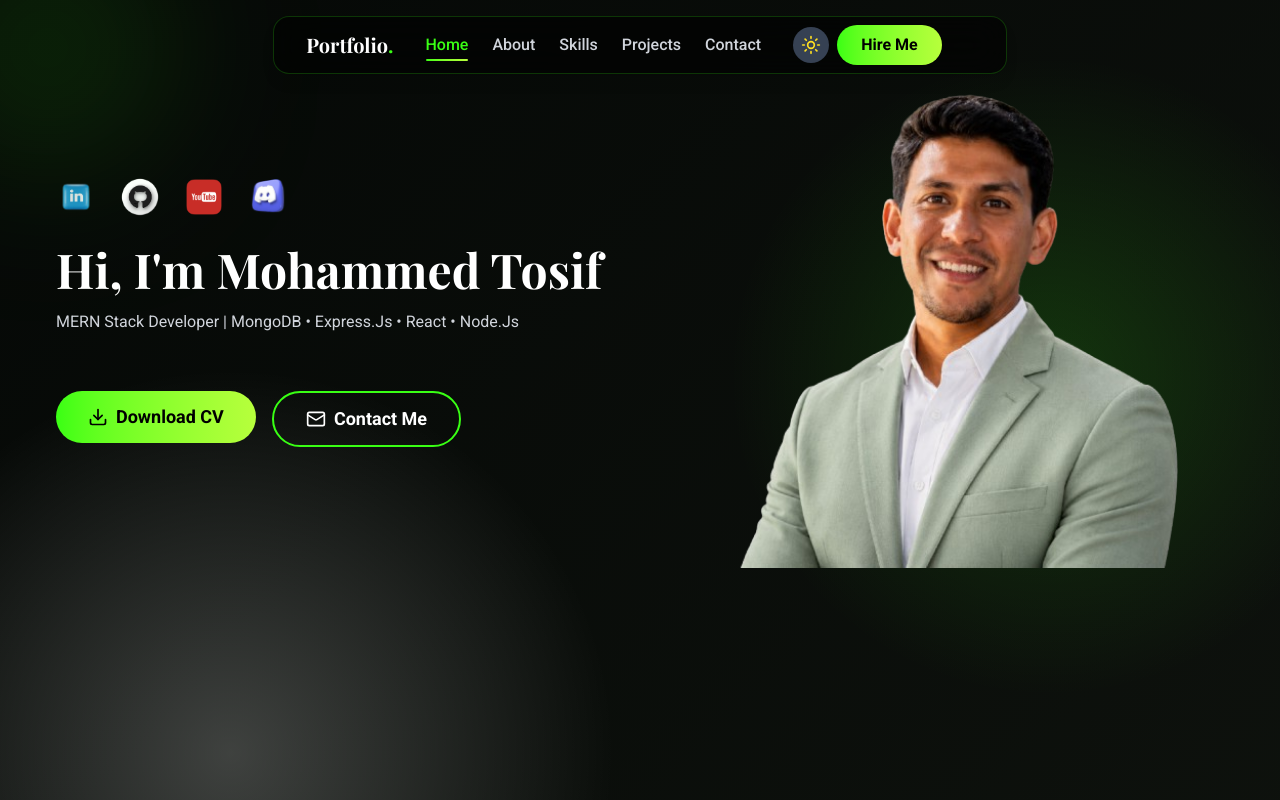
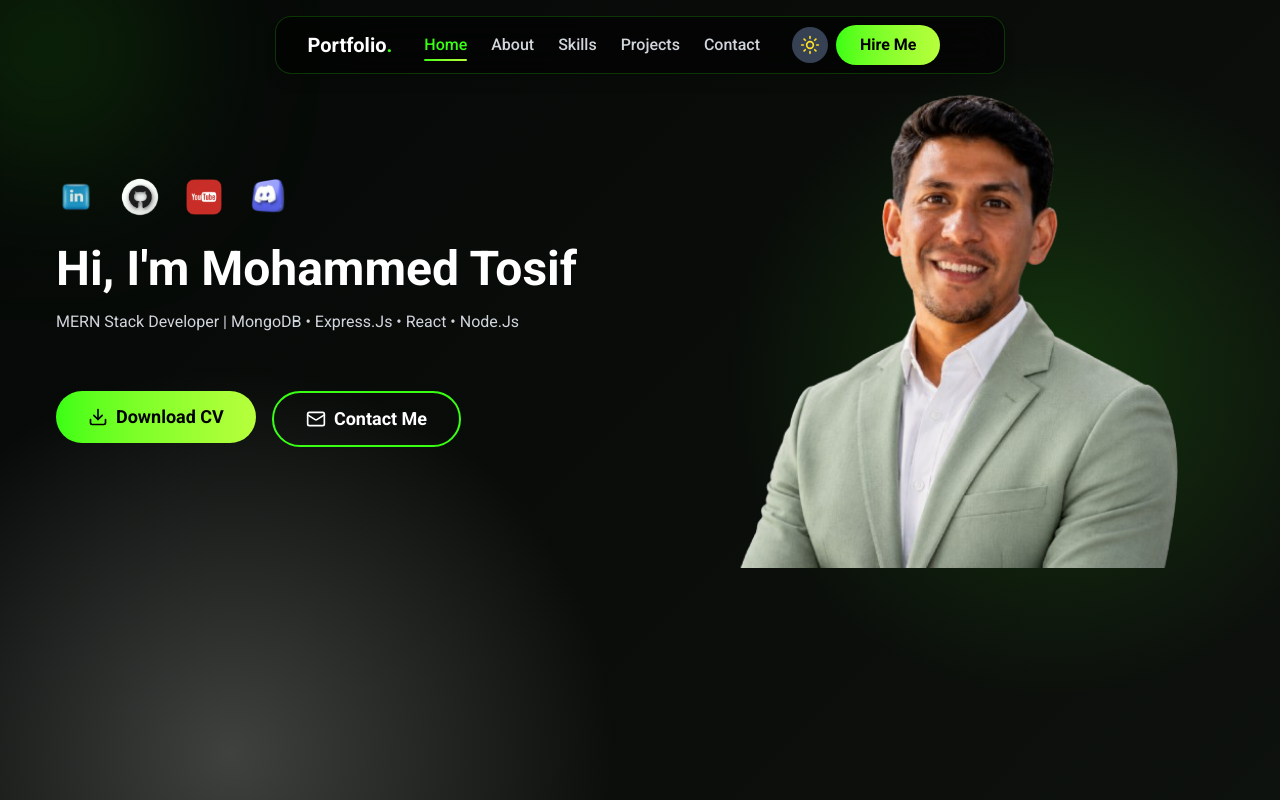
Before and after one commit to Tosif2230/Portfolio, a React (Vite) app: page / in a window 1280 px wide. Shown: the top 800 px of the page. Built offline with nearby package versions, Linux system fonts and the light colour scheme.

Commit message:
Change font family from Playfair Display to Roboto

```diff
--- a/src/index.css
+++ b/src/index.css
@@ -26,7 +26,7 @@ h2,
 h3,
 .title-font,
 .brand-font {
-  font-family: "Playfair Display", serif;
+  font-family: "Roboto", serif;
 }
 
 .portfolio-bg {
```
